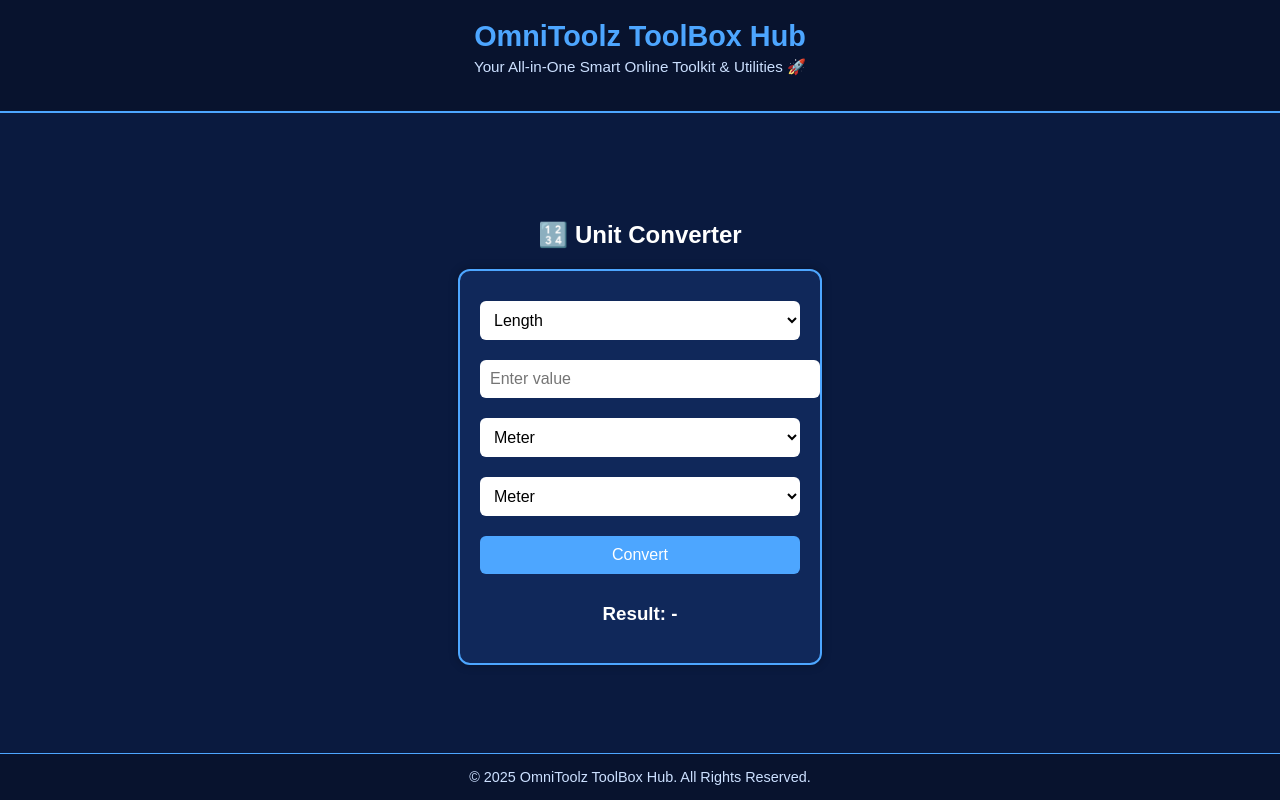
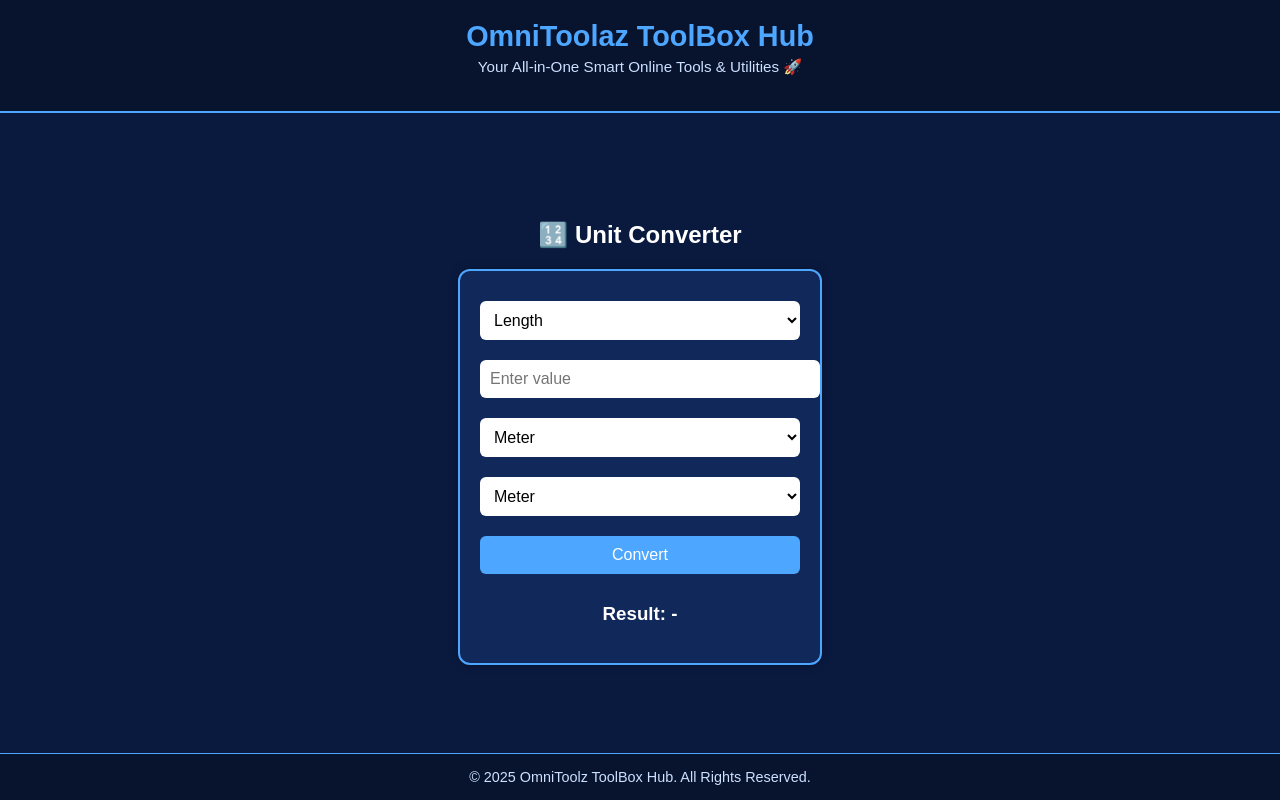
Before and after one commit to SUJIT-G/OmniToolaz-Unit-Converter, a plain HTML site: page index.html in a window 1280 px wide. Drawn offline with Linux system fonts and the light colour scheme.

Commit message:
Update index.html

```diff
--- a/index.html
+++ b/index.html
@@ -3,7 +3,7 @@
 <head>
   <meta charset="UTF-8">
   <meta name="viewport" content="width=device-width, initial-scale=1.0">
-  <title>OmniToolz ToolBox Hub | Unit Converter</title>
+  <title>OmniToolaz ToolBox Hub | Unit Converter</title>
   <style>
     body {
       margin: 0;
@@ -84,8 +84,8 @@
 </head>
 <body>
   <header>
-    <h1>OmniToolz ToolBox Hub</h1>
-    <p>Your All-in-One Smart Online Toolkit & Utilities 🚀</p>
+    <h1>OmniToolaz ToolBox Hub</h1>
+    <p>Your All-in-One Smart Online Tools & Utilities 🚀</p>
   </header>
 
   <main>
```
